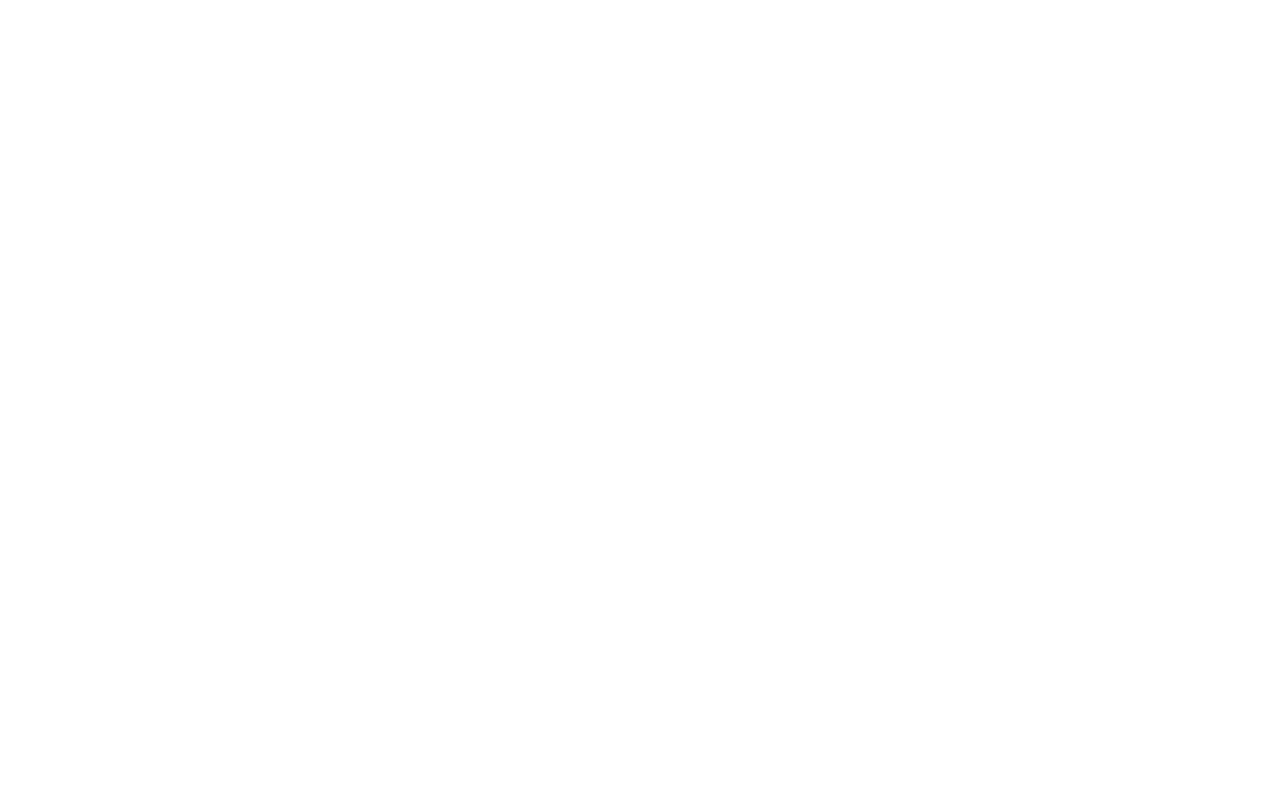
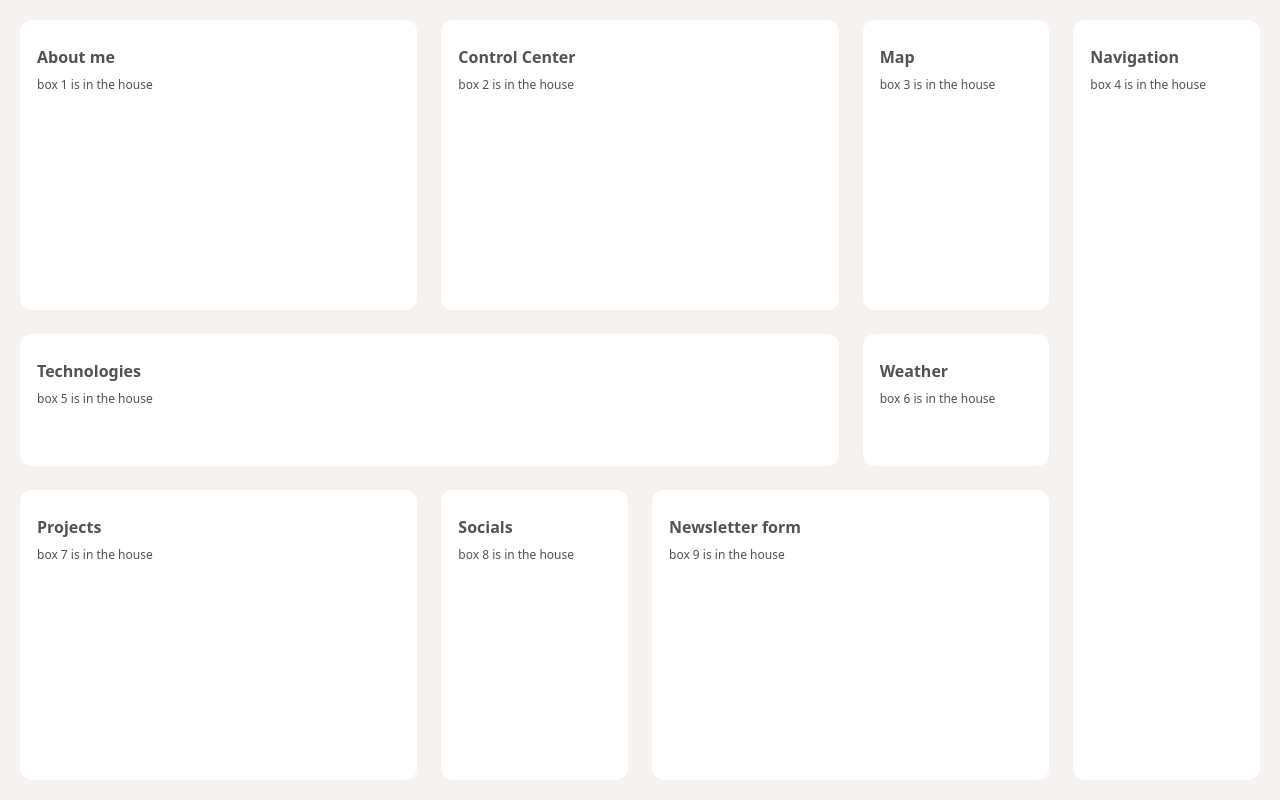
Before and after one commit to armaanjaj/portfolio_v2, a Next.js app: page / in a window 1280 px wide. Built offline with nearby package versions, Linux system fonts and the light colour scheme.

Commit message:
complete basic grid layout

```diff
--- a/src/app/layout.tsx
+++ b/src/app/layout.tsx
@@ -20,7 +20,7 @@
             <body className={inter.className}>
                 <ThemeProvider
                     attribute="class"
-                    defaultTheme="system"
+                    defaultTheme="light"
                     enableSystem
                     disableTransitionOnChange
                 >
--- a/src/app/page.tsx
+++ b/src/app/page.tsx
@@ -1,5 +1,30 @@
-
+"use client";
+import Grid from "@/components/Grid";
+import Hero from "@/components/Hero";
+import { useTheme } from "next-themes";
+import { useEffect, useState } from "react";
 
 export default function Home() {
-    return <section></section>;
+    const { theme, resolvedTheme } = useTheme();
+    const [mounted, setMounted] = useState(false);
+
+    useEffect(() => {
+        setMounted(true);
+    }, []);
+
+    if (!mounted) {
+        return (<div>Loading...</div>);
+    }
+
+    return (
+        <main
+            className={`relative h-screen w-screen ${
+                theme === "dark" || resolvedTheme === "dark"
+                    ? "bg-black"
+                    : "bg-[#F7F2F2]"
+            }  flex justify-center items-center flex-col overflow-hidden mx-auto`}
+        >
+            <Hero />
+        </main>
+    );
 }
--- /dev/null
+++ b/src/components/Grid.tsx
@@ -0,0 +1,67 @@
+import React from "react";
+import { BentoGrid, BentoGridItem } from "./ui/bento-grid";
+
+const Grid = () => {
+    return (
+        <section id="Hero" className="z-10 relative h-full w-full">
+            <BentoGrid>
+                {[
+                    {
+                        boxId: 1,
+                        title: "About me",
+                        description: "box 1 is in the house",
+                    },
+                    {
+                        boxId: 2,
+                        title: "Control Center",
+                        description: "box 2 is in the house",
+                    },
+                    {
+                        boxId: 3,
+                        title: "Map",
+                        description: "box 3 is in the house",
+                    },
+                    {
+                        boxId: 4,
+                        title: "Navigation",
+                        description: "box 4 is in the house",
+                    },
+                    {
+                        boxId: 5,
+                        title: "Technologies",
+                        description: "box 5 is in the house",
+                    },
+                    {
+                        boxId: 6,
+                        title: "Weather",
+                        description: "box 6 is in the house",
+                    },
+                    {
+                        boxId: 7,
+                        title: "Projects",
+                        description: "box 7 is in the house",
+                    },
+                    {
+                        boxId: 8,
+                        title: "Socials",
+                        description: "box 8 is in the house",
+                    },
+                    {
+                        boxId: 9,
+                        title: "Newsletter form",
+                        description: "box 9 is in the house",
+                    },
+                ].map(({ boxId, title, description }) => (
+                    <BentoGridItem
+                        key={boxId}
+                        id={boxId}
+                        title={title}
+                        description={description}
+                    />
+                ))}
+            </BentoGrid>
+        </section>
+    );
+};
+
+export default Grid;
--- /dev/null
+++ b/src/components/Hero.tsx
@@ -0,0 +1,11 @@
+import React from "react";
+import Grid from "./Grid";
+const Hero = () => {
+    return (
+        <>
+        <Grid />
+        </>
+    );
+};
+
+export default Hero;
--- /dev/null
+++ b/src/components/ui/bento-grid.tsx
@@ -0,0 +1,132 @@
+import React, { useState } from "react";
+import { cn } from "@/utils/cn";
+import { AnimatePresence, motion } from "framer-motion";
+
+export const BentoGrid = ({
+    className,
+    children,
+}: {
+    className?: string;
+    children?: React.ReactNode;
+}) => {
+    return (
+        <div
+            className={cn(
+                "grid overflow-scroll grid-cols-1 gap-6 max-w-7xl mx-auto p-5 h-full md:grid-cols-6 md:grid-rows-5 md:overflow-hidden",
+                className
+            )}
+        >
+            {children}
+        </div>
+    );
+};
+
+export const BentoGridItem = ({
+    className,
+    title,
+    description,
+    header,
+    icon,
+    id,
+}: {
+    className?: string;
+    title?: string | React.ReactNode;
+    description?: string | React.ReactNode;
+    header?: React.ReactNode;
+    icon?: React.ReactNode;
+    id: number;
+}) => {
+    const [hoveredIndex, setHoveredIndex] = useState<number | null>(null);
+
+    const getGridColumn = (id: number) => {
+        switch (id) {
+            case 1:
+                return "md:col-span-2";
+            case 2:
+                return "md:col-span-2";
+            case 3:
+                return "md:col-span-1";
+            case 4:
+                return "md:col-span-1";
+            case 5:
+                return "md:col-span-4";
+            case 6:
+                return "md:col-span-1";
+            case 7:
+                return "md:col-span-2";
+            case 8:
+                return "md:col-span-1";
+            case 9:
+                return "md:col-span-2";
+            default:
+                return "md:col-span-1";
+        }
+    };
+
+    const getGridRow = (id: number) => {
+        switch (id) {
+            case 1:
+                return "md:row-span-2";
+            case 2:
+                return "md:row-span-2";
+            case 3:
+                return "md:row-span-2";
+            case 4:
+                return "md:row-span-5";
+            case 5:
+                return "md:row-span-1";
+            case 6:
+                return "md:row-span-1";
+            case 7:
+                return "md:row-span-2";
+            case 8:
+                return "md:row-span-2";
+            case 9:
+                return "md:row-span-2";
+            default:
+                return "md:row-span-1";
+        }
+    };
+
+    return (
+        <div
+            onMouseEnter={() => setHoveredIndex(id)}
+            onMouseLeave={() => setHoveredIndex(null)}
+            className={cn(
+                "relative rounded-xl group/bento transition duration-700 shadow-input dark:shadow-none p-4 dark:bg-black dark:border-white/[0.2] bg-white border border-transparent justify-between flex flex-col",
+                getGridColumn(id),
+                getGridRow(id),
+                className
+            )}
+        >
+            {header}
+            <div className="group-hover/bento:translate-x-2 transition duration-200 relative z-10">
+                {icon}
+                <div className="font-sans font-bold text-neutral-600 dark:text-neutral-200 mb-2 mt-2">
+                    {title}
+                </div>
+                <div className="font-sans font-normal text-neutral-600 text-xs dark:text-neutral-300">
+                    {description}
+                </div>
+            </div>
+            <AnimatePresence>
+                {hoveredIndex === id && (
+                    <motion.span
+                        className="absolute top-0 left-0 inset-0 h-full w-full bg-black dark:bg-neutral-200 block rounded-xl -z-10"
+                        layout
+                        layoutId="hoverBackground"
+                        initial={{ opacity: 0 }}
+                        animate={{
+                            opacity: 1,
+                            transition: { duration: 0.15 },
+                        }}
+                        exit={{
+                            opacity: 0,
+                            transition: { duration: 0.15, delay: 0.2 },
+                        }}
+                    />
+                )}
+            </AnimatePresence>
+        </div>
+    );
+};
--- a/src/utils/Provider.tsx
+++ b/src/utils/Provider.tsx
@@ -1,3 +1,4 @@
+// utils/Provider.tsx
 "use client";
 
 import * as React from "react";
@@ -5,5 +6,15 @@
 import { type ThemeProviderProps } from "next-themes/dist/types";
 
 export function ThemeProvider({ children, ...props }: ThemeProviderProps) {
-    return <NextThemesProvider {...props}>{children}</NextThemesProvider>;
+    return (
+        <NextThemesProvider
+            attribute="class"
+            defaultTheme="light"
+            enableSystem
+            disableTransitionOnChange
+            {...props}
+        >
+            {children}
+        </NextThemesProvider>
+    );
 }
--- /dev/null
+++ b/src/utils/cn.ts
@@ -0,0 +1,6 @@
+import { ClassValue, clsx } from "clsx";
+import { twMerge } from "tailwind-merge";
+
+export function cn(...inputs: ClassValue[]) {
+    return twMerge(clsx(inputs));
+}
--- a/tailwind.config.ts
+++ b/tailwind.config.ts
@@ -1,14 +1,32 @@
-import type { Config } from "tailwindcss";
+const {
+    default: flattenColorPalette,
+} = require("tailwindcss/lib/util/flattenColorPalette");
 
-const config: Config = {
+/** @type {import('tailwindcss').Config} */
+module.exports = {
     content: [
         "./src/pages/**/*.{js,ts,jsx,tsx,mdx}",
         "./src/components/**/*.{js,ts,jsx,tsx,mdx}",
         "./src/app/**/*.{js,ts,jsx,tsx,mdx}",
+
+        // Or if using `src` directory:
+        "./src/**/*.{js,ts,jsx,tsx,mdx}",
     ],
+    darkMode: "class",
     theme: {
         extend: {},
     },
-    plugins: [],
+    plugins: [addVariablesForColors],
 };
-export default config;
+
+// This plugin adds each Tailwind color as a global CSS variable, e.g. var(--gray-200).
+function addVariablesForColors({ addBase, theme }: any) {
+    let allColors = flattenColorPalette(theme("colors"));
+    let newVars = Object.fromEntries(
+        Object.entries(allColors).map(([key, val]) => [`--${key}`, val])
+    );
+
+    addBase({
+        ":root": newVars,
+    });
+}
```
Also changed, not shown: package.json (+6 -1 lines), 1 other file (tests, documents, lock files or other folders).
